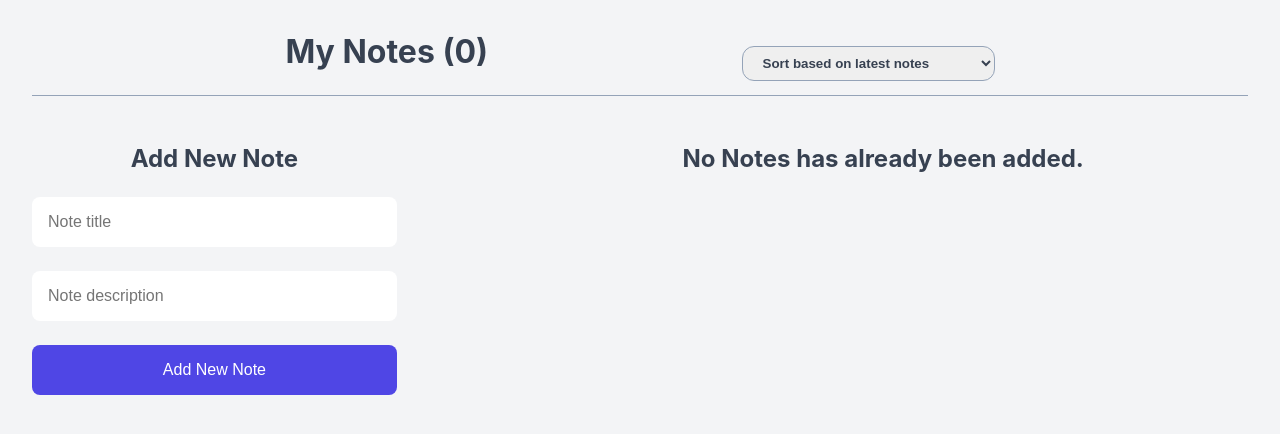
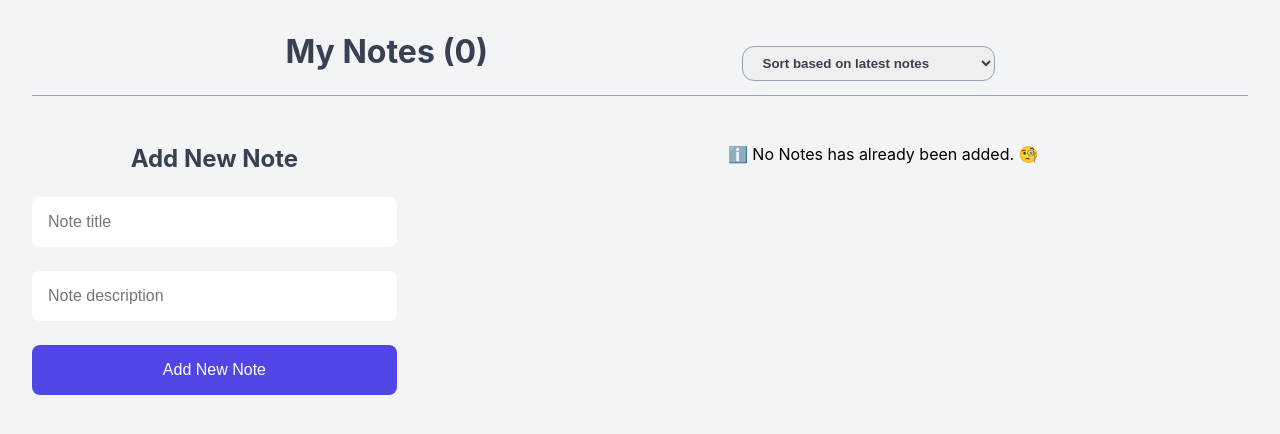
Before and after one commit to sahebmohammadi/02-Note-App, a React (Vite) app: page / in a window 1280 px wide. Shown: the top 434 px of the page. Built offline with nearby package versions, Linux system fonts and the light colour scheme.

Commit message:
children prop

```diff
--- /dev/null
+++ b/src/components/Message.jsx
@@ -0,0 +1,7 @@
+function Message({ children }) {
+  return <div>{children}</div>;
+}
+
+export default Message;
+
+// children prop =>
--- a/src/components/NoteStatus.jsx
+++ b/src/components/NoteStatus.jsx
@@ -1,10 +1,17 @@
+import Message from "./Message";
+
 function NoteStatus({ notes }) {
   // dervied state :
   const allNotes = notes.length;
   const completedNotes = notes.filter((n) => n.completed).length;
   const unCompletedNotes = allNotes - completedNotes;
 
-  if (!allNotes) return <h2>No Notes has already been added.</h2>;
+  if (!allNotes)
+    return (
+      <Message>
+        ℹ️ <span>No Notes has already been added.</span> <span>🧐</span>
+      </Message>
+    );
 
   return (
     <ul className="note-status">
```
